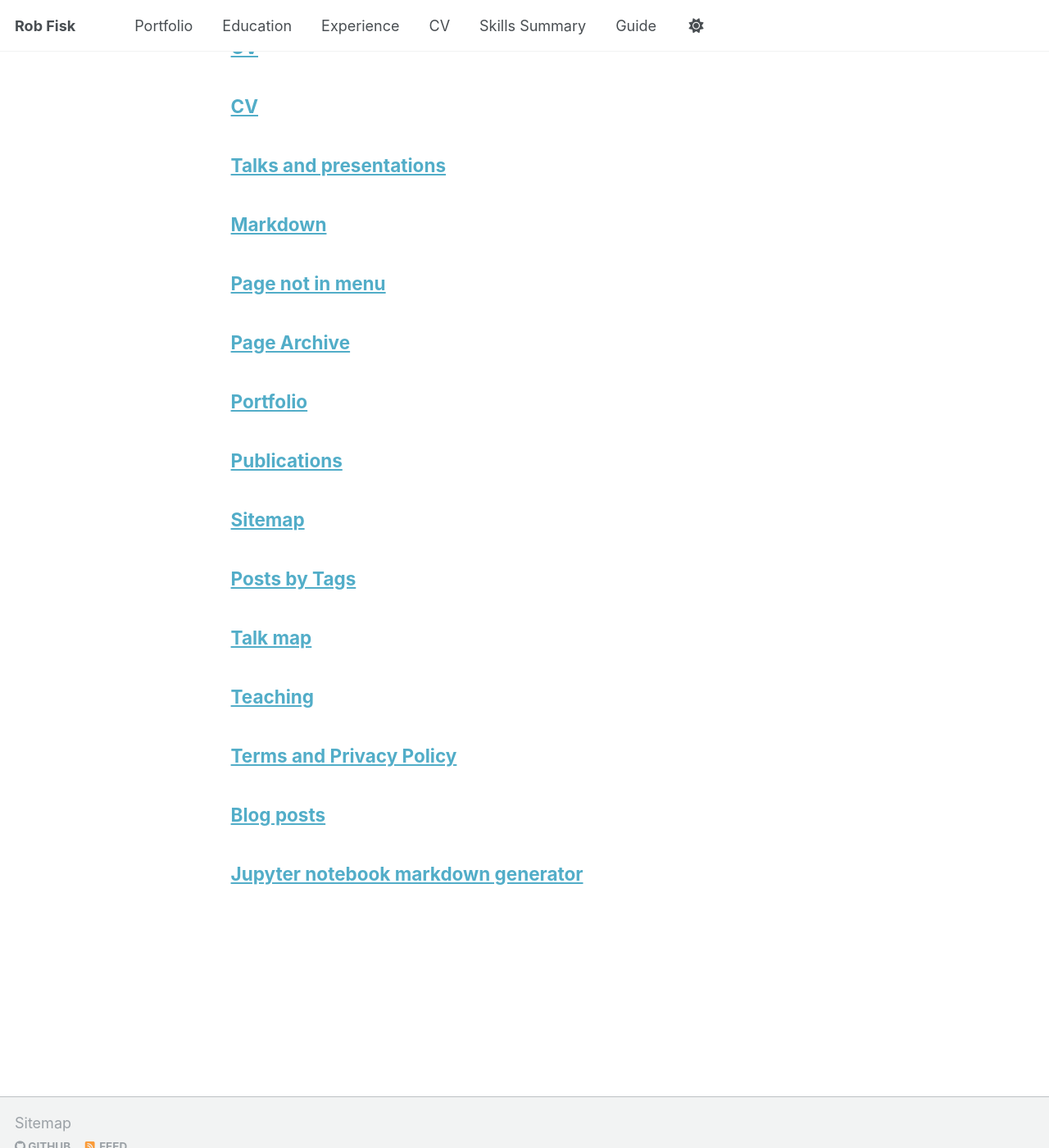
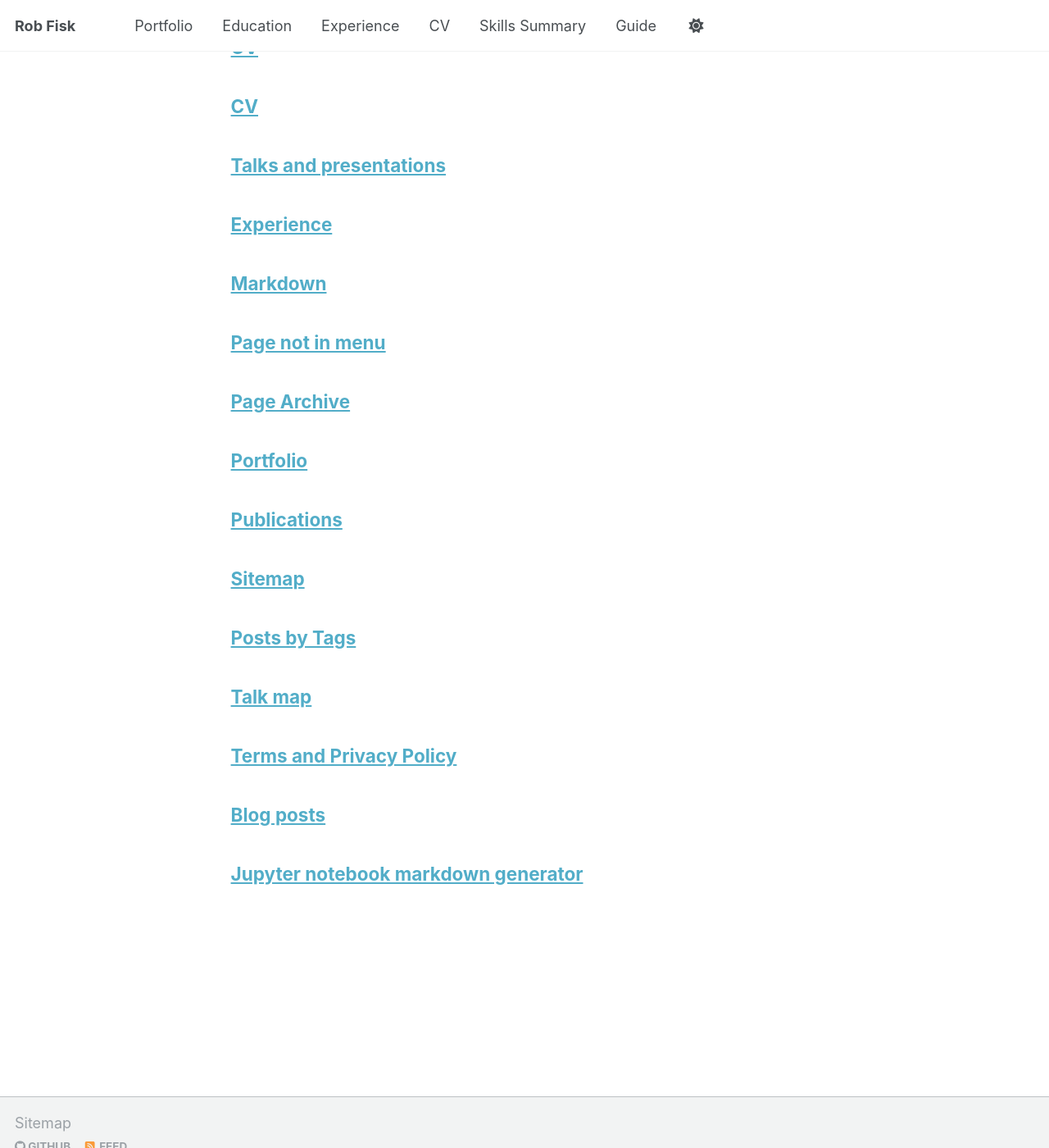
Before and after one commit to RobFisk/robfisk.github.io, a Jekyll site: the page built from _pages/page-archive.html, in a window 1280 px wide and 1400 px high, scrolled down 515 px. Shown: the whole window at 82% size. Built offline with Jekyll 4.4.1, drawn with Linux system fonts in a browser that asks for light colours; a script that is not in the unit is left out.

Commit message:
Update and rename teaching.html to experience.html

```diff
--- a/_pages/teaching.html
+++ b/_pages/experience.html
@@ -1,12 +1,12 @@
 ---
 layout: archive
-title: "Teaching"
-permalink: /teaching/
+title: "Experience"
+permalink: /experience/
 author_profile: true
 ---
 
 {% include base_path %}
 
-{% for post in site.teaching reversed %}
+{% for post in site.experience reversed %}
   {% include archive-single.html %}
 {% endfor %}
```
